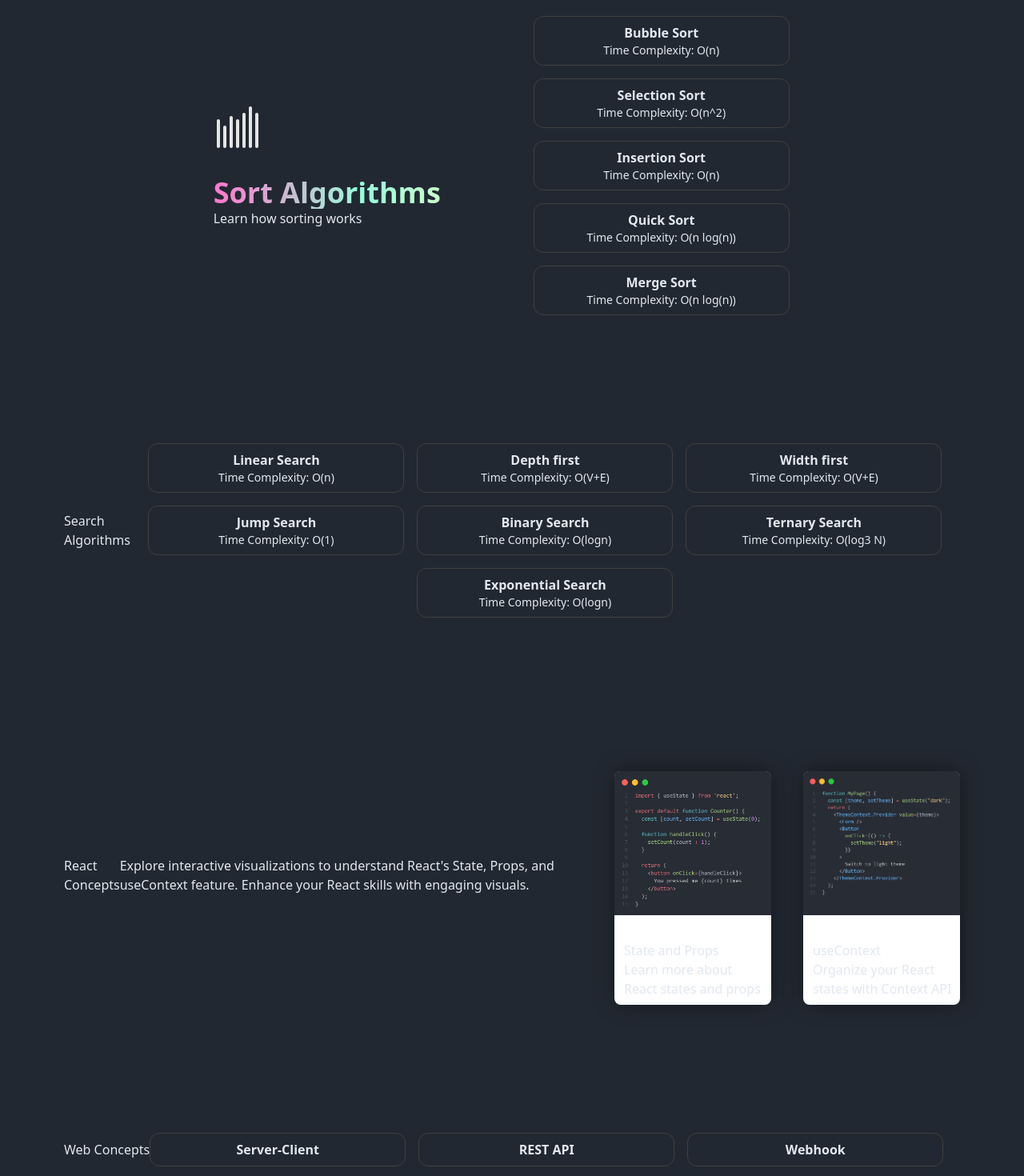
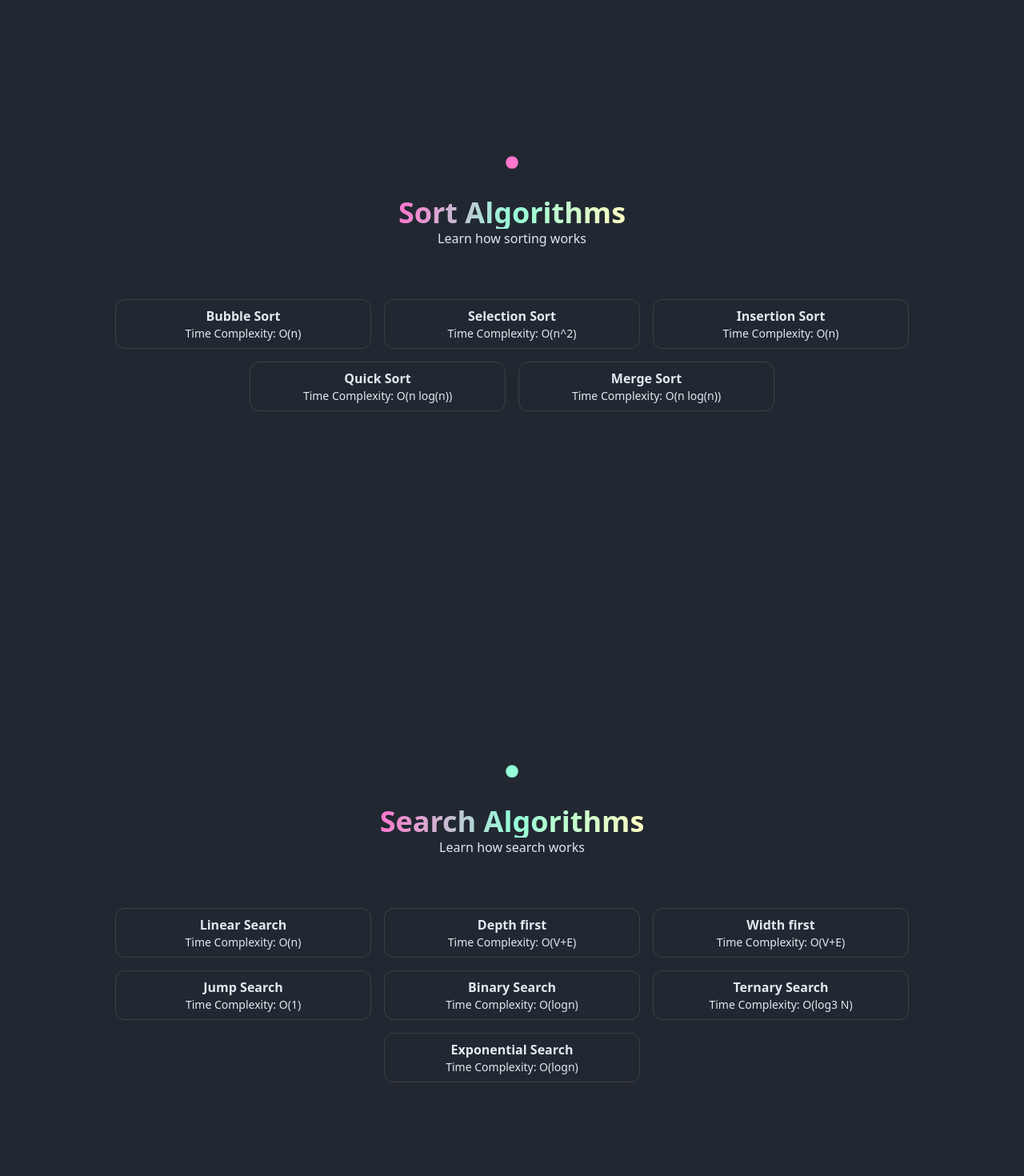
Before and after one commit to miracle09110/concept-visualizer, a React (Vite) app: page / in a window 1280 px wide. Shown: the part 860-2330 px from the top of the page at 80% size. Built offline with nearby package versions, Linux system fonts and the light colour scheme.

Commit message:
updated homepage

```diff
--- a/src/components/footer/Footer.view.jsx
+++ b/src/components/footer/Footer.view.jsx
@@ -11,7 +11,7 @@
   });
 
   return (
-    <footer className="footer flex justify-between items-center gap-4 bg-neutral text-neutral-content">
+    <footer className="footer flex justify-between items-center gap-4 text-neutral-content bg-[#222831] border-t border-neutral-700">
       <aside className="flex flex-1 items-center gap-3 pl-4">
         <img src={UpliftLogo} alt="Uplift Code Camp Logo" width={24} />
         <p>Copyright © 2024 - All right reserved</p>
--- a/src/components/navbar/Navbar.view.jsx
+++ b/src/components/navbar/Navbar.view.jsx
@@ -9,7 +9,8 @@
     <div className="fixed w-full h-16 px-4 flex justify-between items-center bg-[#363B4E] border-b border-slate-600 shadow-md z-20">
       <div className="flex flex-1">
         <HashLink
-          to={"/"}
+          smooth
+          to={"/#header"}
           className="text-white text-xl font-bold font-fugaz pl-4"
         >
           CONCEPT VISUALIZER
--- a/src/pages/landingPage/header/header.module.css
+++ b/src/pages/landingPage/header/header.module.css
@@ -38,6 +38,7 @@
   padding: 3em;
   height: 100%;
   padding-top: 12em;
+  margin-left: 4em;
 }
 
 .text_container h1 {
@@ -51,6 +52,7 @@
   opacity: 0.75;
   margin-top: 1em;
   line-height: 1em;
+  margin-bottom: 2em;
 }
 
 /* .text_container button {
--- a/src/pages/landingPage/header/header.view.jsx
+++ b/src/pages/landingPage/header/header.view.jsx
@@ -5,7 +5,7 @@
 const HeaderView = () => {
   return (
     <>
-      <div className="bg-[#222831] h-screen text-white">
+      <div className="bg-[#222831] h-screen text-white" id="header">
         <div className={style.text_container}>
           <h1 className="font-fugaz bg-gradient-to-r from-[#FF76CE] via-[#94FFD8] to-[#FDFFC2] bg-clip-text text-transparent">
             Concept Visualizers: Explore Algorithms, React, and Web Dev Concepts
@@ -14,7 +14,7 @@
             Interactive Tools for Understanding Complex Algorithms, ReactJS and
             Web Development Concepts
           </h3>
-          <HashLink to="/#explore">
+          <HashLink smooth to="/#sort">
             <button className="mt-5 rounded-3xl py-4 px-12 bg-neutral-900 shadow-lg">
               Explore!
             </button>
--- a/src/pages/nodejsSection/Nodejs.view.jsx
+++ b/src/pages/nodejsSection/Nodejs.view.jsx
@@ -1,5 +1,5 @@
 import React from "react";
-import style from "./nodejs.module.css";
+import { FaCircle } from "react-icons/fa";
 import Cards from "../../components/Cards/Cards.view";
 
 function NodejsView({ conceptItems }) {
@@ -18,11 +18,21 @@
 
   return (
     <section
-      className="bg-[#222831] text-slate-200 flex items-center p-20"
+      className="bg-[#222831] text-slate-200 flex flex-col items-center p-20 justify-center h-screen"
       id="nodejs"
     >
-      <h1>{conceptItems.category}</h1>
-      <div className={style.concept_container}>{conceptCards}</div>
+      <div className="flex flex-col items-center mb-16">
+        <div className="my-8 animate-bounce text-[#FDFFC2]">
+          <FaCircle />
+        </div>
+        <p className="text-4xl font-bold bg-gradient-to-r from-[#FF76CE] via-[#94FFD8] to-[#FDFFC2] bg-clip-text text-transparent">
+          {conceptItems.category}
+        </p>
+        <p>Learn how sorting works</p>
+      </div>
+      <div className="flex flex-wrap items-center justify-center gap-4">
+        {conceptCards}
+      </div>
     </section>
   );
 }
--- a/src/pages/reactSection/React.view.jsx
+++ b/src/pages/reactSection/React.view.jsx
@@ -1,30 +1,39 @@
 import React from "react";
 import style from "./react.module.css";
-import { Link } from "react-router-dom";
+import Cards from "../../components/Cards/Cards.view";
+import { FaCircle } from "react-icons/fa";
 
 function ReactView({ conceptItems }) {
   const conceptCards = conceptItems.items.map((item) => {
     return (
-      <Link key={item.link} to={item.link} className={style.card}>
-        <div className={style.card_img}>
-          <img src={item.image} alt={item.title} />
-        </div>
-        <div className={style.card_text}>
-          <h1>{item.title}</h1>
-          <p>{item.subtitle}</p>
-        </div>
-      </Link>
+      <Cards
+        key={item.title}
+        title={item.title}
+        label={item.label}
+        subtitle={item.subtitle}
+        image={item.image}
+        link={item.link}
+      />
     );
   });
 
   return (
     <section
-      className="bg-[#222831] text-slate-200 flex items-center p-20"
+      className="bg-[#222831] text-slate-200 flex flex-col items-center p-20 justify-center h-screen"
       id="react"
     >
-      <h1>{conceptItems.category}</h1>
-      <p>{conceptItems.description}</p>
-      <div className={style.concept_container}>{conceptCards}</div>
+      <div className="flex flex-col items-center mb-16">
+        <div className="my-8 animate-bounce text-[#A3D8FF]">
+          <FaCircle />
+        </div>
+        <p className="text-4xl font-bold bg-gradient-to-r from-[#FF76CE] via-[#94FFD8] to-[#FDFFC2] bg-clip-text text-transparent">
+          {conceptItems.category}
+        </p>
+        <p className="w-3/5 text-center">{conceptItems.description}</p>
+      </div>
+      <div className="flex flex-wrap items-center justify-center gap-4">
+        {conceptCards}
+      </div>
     </section>
   );
 }
--- a/src/pages/searchSection/Search.view.jsx
+++ b/src/pages/searchSection/Search.view.jsx
@@ -1,5 +1,5 @@
 import React from "react";
-import style from "./search.module.css";
+import { FaCircle } from "react-icons/fa";
 import Cards from "../../components/Cards/Cards.view";
 
 function SearchView({ conceptItems }) {
@@ -18,11 +18,21 @@
 
   return (
     <section
-      className="bg-[#222831] text-slate-200 flex items-center p-20"
+      className="bg-[#222831] text-slate-200 flex flex-col justify-center items-center p-20 h-screen"
       id="search"
     >
-      <h1>{conceptItems.category}</h1>
-      <div className={style.concept_container}>{conceptCards}</div>
+      <div className="flex flex-col items-center mb-16">
+        <div className="my-8 animate-bounce text-[#94FFD8]">
+          <FaCircle />
+        </div>
+        <p className="text-4xl font-bold bg-gradient-to-r from-[#FF76CE] via-[#94FFD8] to-[#FDFFC2] bg-clip-text text-transparent">
+          {conceptItems.category}
+        </p>
+        <p>Learn how search works</p>
+      </div>
+      <div className="flex flex-wrap items-center justify-center gap-4">
+        {conceptCards}
+      </div>
     </section>
   );
 }
--- a/src/pages/sortSection/Sort.view.jsx
+++ b/src/pages/sortSection/Sort.view.jsx
@@ -1,7 +1,6 @@
 import React from "react";
-import style from "./sort.module.css";
 import Cards from "../../components/Cards/Cards.view";
-import { RxBarChart } from "react-icons/rx";
+import { FaCircle } from "react-icons/fa";
 
 function SortView({ conceptItems }) {
   const conceptCards = conceptItems.items.map((item) => {
@@ -19,24 +18,20 @@
 
   return (
     <section
-      className="bg-[#222831] text-slate-200 flex items-center p-20"
+      className="bg-[#222831] text-slate-200 flex flex-col justify-center items-center p-20 h-screen"
       id="sort"
     >
-      <div className="w-8/12 mx-auto flex items-center">
-        <div className="flex-1 flex flex-col gap-8">
-          <span className="text-neutral-200">
-            <RxBarChart size={60} />
-          </span>
-          <div>
-            <p className="text-4xl font-bold bg-gradient-to-r  from-[#FF76CE] via-[#94FFD8] to-[#FDFFC2] bg-clip-text text-transparent">
-              {conceptItems.category}
-            </p>
-            <p>Learn how sorting works</p>
-          </div>
+      <div className="flex flex-col items-center mb-16">
+        <div className="my-8 animate-bounce text-[#FF76CE]">
+          <FaCircle />
         </div>
-        <div className="flex flex-1 flex-col items-center justify-center gap-4">
-          {conceptCards}
-        </div>
+        <p className="text-4xl font-bold bg-gradient-to-r from-[#FF76CE] via-[#94FFD8] to-[#FDFFC2] bg-clip-text text-transparent">
+          {conceptItems.category}
+        </p>
+        <p>Learn how sorting works</p>
+      </div>
+      <div className="flex flex-wrap items-center justify-center gap-4">
+        {conceptCards}
       </div>
     </section>
   );
```
